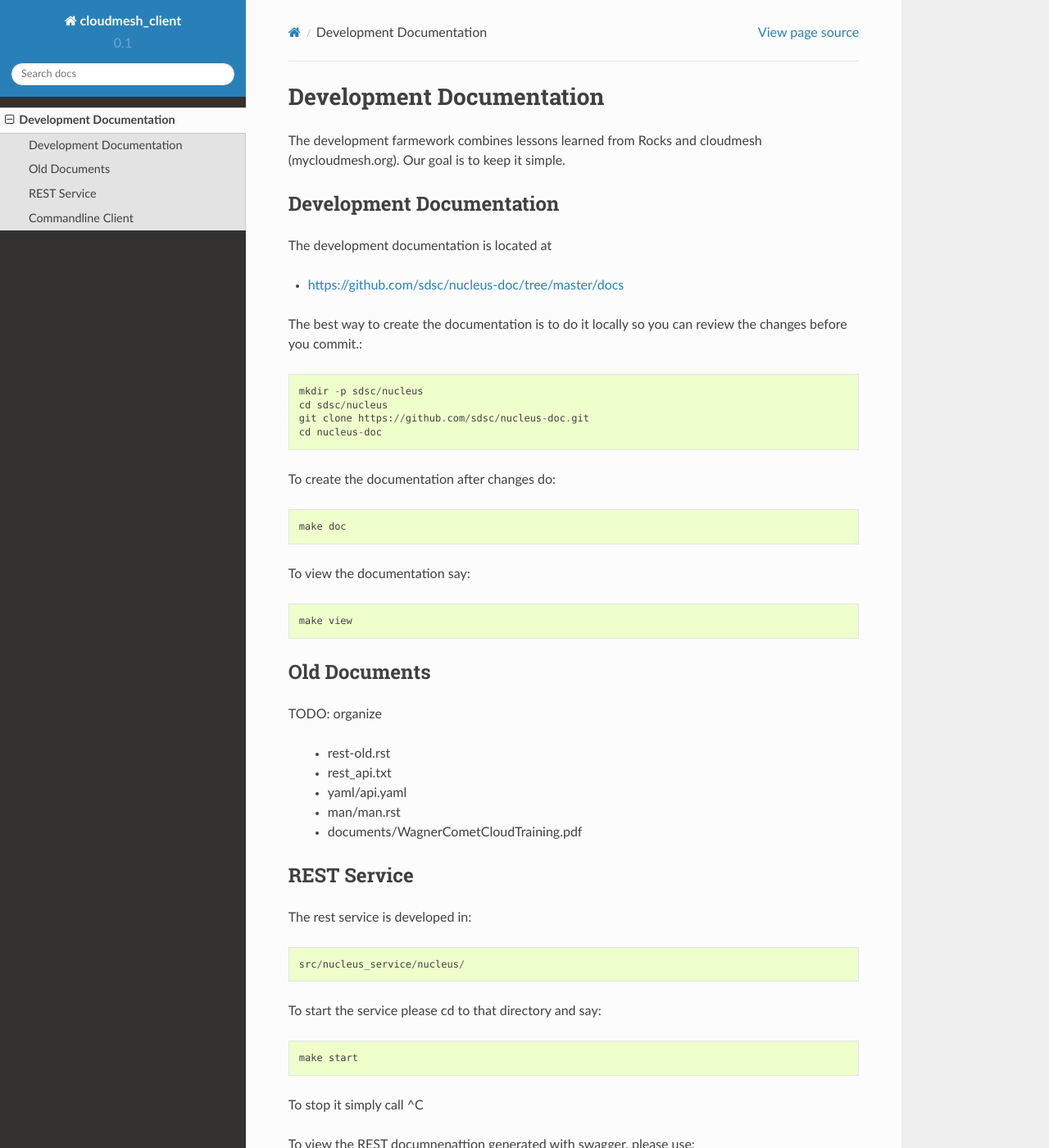
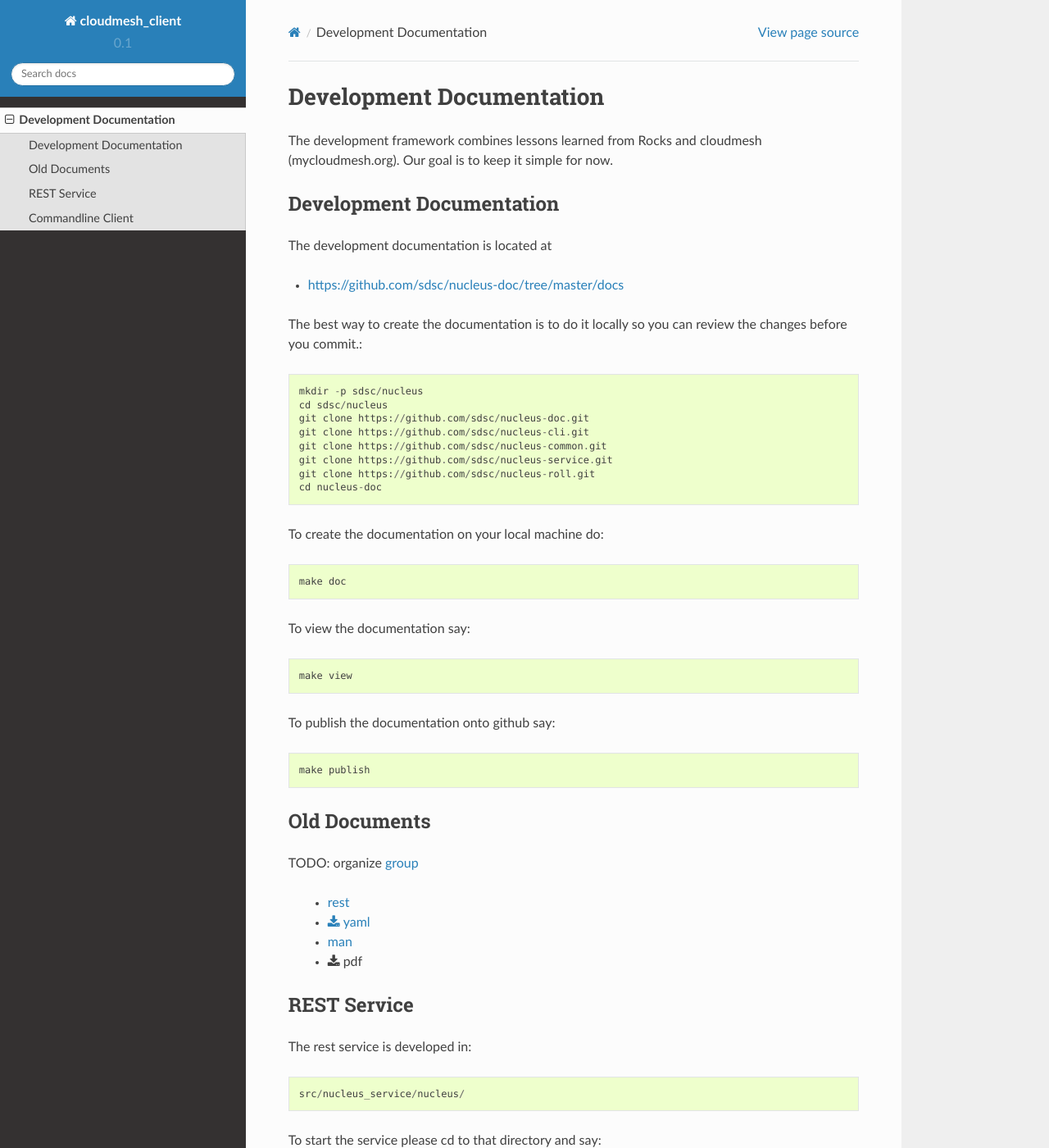
Before and after one commit to sdsc/nucleus-doc, a Sphinx documentation site: the page built from docs/source/dev.rst, in a window 1280 px wide and 1400 px high. Shown: the whole window at 82% size. Built offline with Sphinx 7.4.7 and the Read the Docs theme 2.0.0, drawn with Linux system fonts in a browser that asks for light colours; some of the changed text lies outside the part shown.

Commit message:
chg: dev: integrating old, but possibly obsolete docs

```diff
--- a/docs/source/conf.py
+++ b/docs/source/conf.py
@@ -63,8 +63,8 @@ master_doc = 'index'
 
 # General information about the project.
 project = u'cloudmesh_client'
-copyright = u'2015, Gregor von Laszewski'
-author = u'Gregor von Laszewski'
+copyright = u'2015, SDSC & Indiana University'
+author = u'Comet Project'
 
 # The version info for the project you're documenting, acts as replacement for
 # |version| and |release|, also used in various other places throughout the
@@ -222,7 +222,7 @@ html_static_path = ['_static']
 # html_search_scorer = 'scorer.js'
 
 # Output file base name for HTML help builder.
-htmlhelp_basename = 'cloudmesh_clientdoc'
+htmlhelp_basename = 'comet_doc'
 
 # -- Options for LaTeX output ---------------------------------------------
 
@@ -244,7 +244,7 @@ latex_elements = {
 # (source start file, target name, title,
 #  author, documentclass [howto, manual, or own class]).
 latex_documents = [
-    (master_doc, 'cloudmesh_client.tex', u'cloudmesh\\_client Documentation',
+    (master_doc, 'comet_doc.tex', u'Comet Documentation',
      u'Gregor von Laszewski', 'manual'),
 ]
 
--- a/docs/source/dev.rst
+++ b/docs/source/dev.rst
@@ -1,8 +1,8 @@
 Development Documentation
 ================================================================
 
-The development farmework combines lessons learned from Rocks and
-cloudmesh (mycloudmesh.org). Our goal is to keep it simple.
+The development framework combines lessons learned from Rocks and
+cloudmesh (mycloudmesh.org). Our goal is to keep it simple for now.
 
 Development Documentation
 ----------------------------------------------------------------------
@@ -17,9 +17,13 @@ can review the changes before you commit.::
   mkdir -p sdsc/nucleus
   cd sdsc/nucleus
   git clone https://github.com/sdsc/nucleus-doc.git
+  git clone https://github.com/sdsc/nucleus-cli.git
+  git clone https://github.com/sdsc/nucleus-common.git
+  git clone https://github.com/sdsc/nucleus-service.git
+  git clone https://github.com/sdsc/nucleus-roll.git
   cd nucleus-doc
 
-To create the documentation after changes do::
+To create the documentation on your local machine do::
 
   make doc
 
@@ -27,17 +31,21 @@ To view the documentation say::
 
   make view
 
+To publish the documentation onto github say::
+
+  make publish
+
 
 Old Documents
 ----------------------------------------------------------------------
 
 TODO: organize
+`group <../man/man.html#group>`_
 
-  * rest-old.rst
-  * rest_api.txt
-  * yaml/api.yaml
-  * man/man.rst
-  * documents/WagnerCometCloudTraining.pdf
+  * `rest <rest-old.html>`_
+  * :download:`yaml <yaml/api.yaml>`
+  * `man <man/man.html>`_
+  * :download:`pdf <documents/WagnerCometCloudTraining.pdf>`
 
 REST Service
 ---------------------------------------------------------------
```
Also changed, not shown: docs/source/rest_api.txt (deleted, +0 -248 lines).
